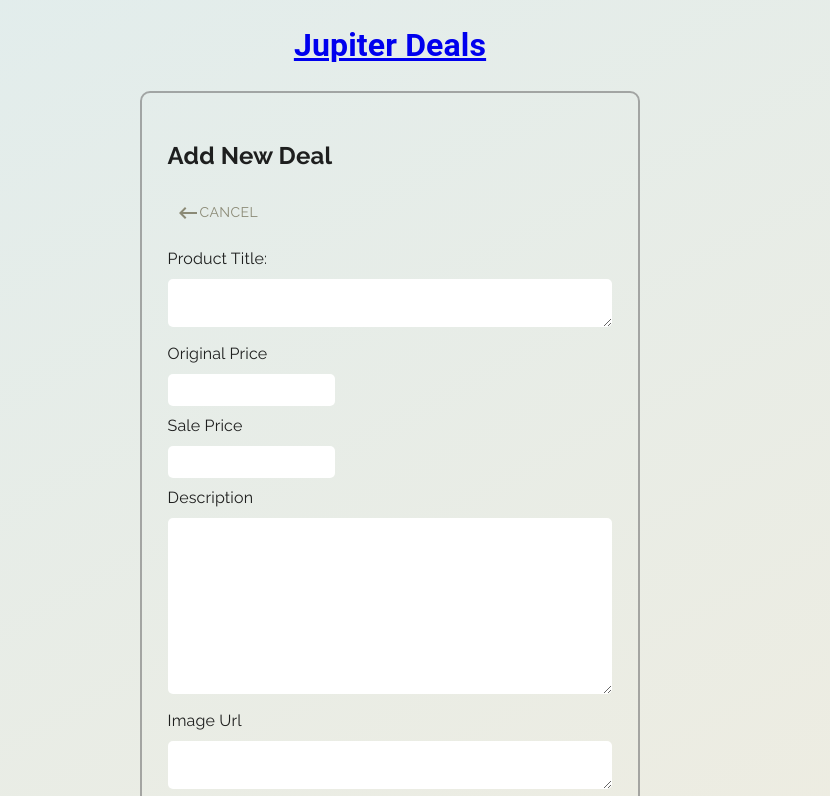
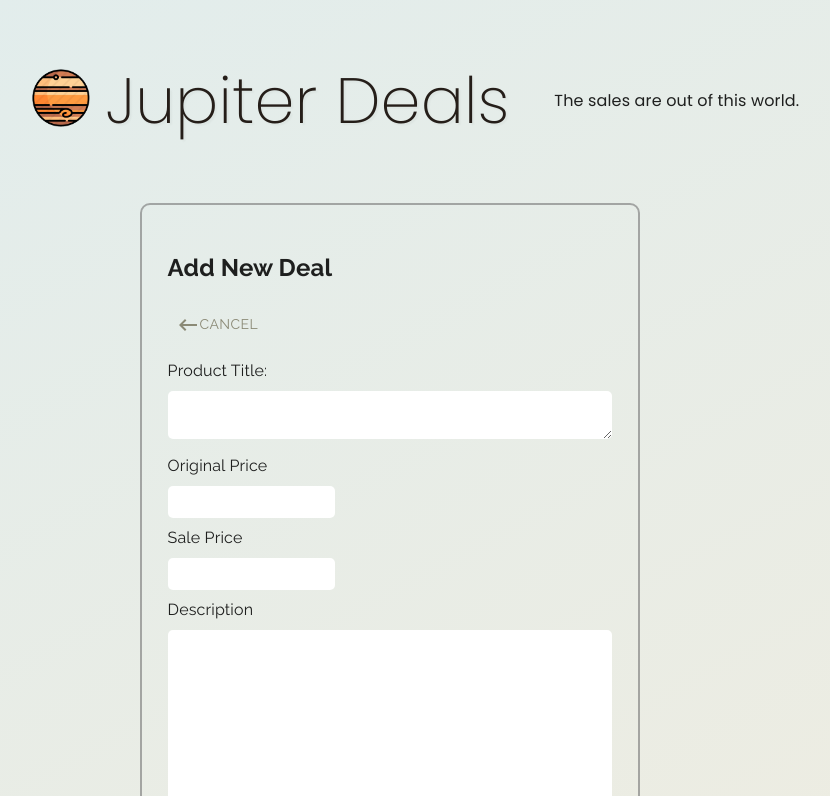
Before and after one commit to Jupiter115/crispy-guide, a React (Create React App) app: page /admin/post in a window 1280 px wide. Shown: the top 796 px of the page, without its empty margins (250-1080 px from the left). Built offline with nearby package versions, Linux system fonts and the light colour scheme.

Commit message:
Updated header (#12)
* css

* header

```diff
--- a/src/components/Admin.css
+++ b/src/components/Admin.css
@@ -2,9 +2,10 @@
 GLOBAL
 **************************************************************************/
 
-.adminDash_container, .adminPost_container {
+.adminDash_container, .adminPost_container, .adminEdit_container {
   max-width: 1200px;
   margin: 0 auto;
+  width: 95vw;
 }
 
 button.adminDash_button{
@@ -13,6 +14,10 @@ button.adminDash_button{
   font-weight: 600;
   background-color: var(--clr-accent3);
   padding: .5rem 3rem;
+}
+
+button.adminDash_button-delete{
+  background-color: red! important;
 }
 /**************************************************************************
 LOGIN
@@ -72,7 +77,7 @@ svg.adminDash_edit:hover {
 NEW & EDIT POST
 **************************************************************************/
 
-.adminPost_container{
+.adminPost_container, .adminEdit_container{
   max-width: 500px;
   min-width: 250px;
   padding: clamp(.5rem, 2vw, 2rem);
@@ -106,3 +111,14 @@ span.adminDash_checkbox {
   color: var(--clr-accent1) !important;
   outline: .5px;
 }
+
+.adminEdit_img {
+  border-radius: 5px;
+  box-shadow: 5px 5px 5px rgba(0, 0, 0, 0.073);
+  display: block;
+  height: auto;
+  margin: 0 auto;
+  max-height: 300px;
+  max-width: 80%;
+  width: 100%;
+}
--- a/src/components/AdminDashEditPost.js
+++ b/src/components/AdminDashEditPost.js
@@ -15,7 +15,7 @@ export default function AdminDashEditPost() {
     setProduct({ ...product, [event.target.id]: event.target.value });
   };
   const checkHero = (event) => {
-    setProduct({...product, hero: event.target.checked});
+    setProduct({ ...product, hero: event.target.checked });
   };
   const handleSubmit = (event) => {
     event.preventDefault();
@@ -43,17 +43,18 @@ export default function AdminDashEditPost() {
       .then((res) => setProdVal(res.data));
   };
   useEffect(fetchData, []);
-  useEffect(() => console.log(prodVal), [prodVal]);
 
   return (
-    <div>
-      <div>
-        <Button onClick={() => navigate(-1)}>
-          <KeyboardBackspaceIcon /> Cancel
-        </Button>
-      </div>
+    <div className="adminEdit_container">
+      <h2 className="font-body">Edit Deal</h2>
+      <Button onClick={() => navigate(-1)} className="adminPost_cancel">
+        <KeyboardBackspaceIcon /> Cancel
+      </Button>
+
       <form action="submit" onSubmit={handleSubmit}>
-        <label htmlFor="title">Title: </label>
+        <label className="font-body" htmlFor="title">
+          Product Title:
+        </label>
         <br />
         <textarea
           onChange={handleChange}
@@ -62,9 +63,12 @@ export default function AdminDashEditPost() {
           rows="2"
           cols="50"
           defaultValue={prodVal.title}
+          className="width-100 adminPost_input"
         />
         <br />
-        <label htmlFor="orig">Original Price</label>
+        <label className="font-body" htmlFor="orig">
+          Original Price
+        </label>
         <br />
         <input
           onChange={handleChange}
@@ -72,9 +76,12 @@ export default function AdminDashEditPost() {
           id="orig"
           step=".01"
           defaultValue={prodVal.orig}
+          className="adminPost_input"
         />
         <br />
-        <label htmlFor="price">Sale Price</label>
+        <label className="font-body" htmlFor="price">
+          Sale Price
+        </label>
         <br />
         <input
           onChange={handleChange}
@@ -82,11 +89,15 @@ export default function AdminDashEditPost() {
           id="price"
           step=".01"
           defaultValue={prodVal.price}
+          className="adminPost_input"
         />
         <br />
-        <label htmlFor="description">Description</label>
+        <label className="font-body" htmlFor="description">
+          Description
+        </label>
         <br />
         <textarea
+          className="width-100 adminPost_input"
           onChange={handleChange}
           type="text"
           id="description"
@@ -95,9 +106,12 @@ export default function AdminDashEditPost() {
           defaultValue={prodVal.description}
         />
         <br />
-        <label htmlFor="image">Image Url</label>
+        <label className="font-body" htmlFor="image">
+          Image Url
+        </label>
         <br />
         <textarea
+          className="width-100 adminPost_input"
           onChange={handleChange}
           type="text"
           id="image"
@@ -106,41 +120,53 @@ export default function AdminDashEditPost() {
           defaultValue={prodVal.image}
         />
         <br />
-        <img src={prodVal.image} alt="product" />
+        <img src={prodVal.image} className="adminEdit_img" alt="product" />
         <br />
-        <label htmlFor="link">Product Link</label>
+        <label className="font-body" htmlFor="link">
+          Product Link
+        </label>
         <br />
         <textarea
           onChange={handleChange}
           type="text"
           id="link"
           rows="2"
-          cols="50"
           defaultValue={prodVal.link}
+          className="width-100 adminPost_input"
         />
         <br />
-        <label htmlFor="category">Category</label>
+        <label className="font-body" htmlFor="category">
+          Category
+        </label>
         <br />
         <textarea
           onChange={handleChange}
           type="text"
           id="category"
           rows="2"
-          cols="50"
           defaultValue={prodVal.category}
+          className="width-100 adminPost_input"
         />
         <br />
-        Check if featured <Checkbox onChange={checkHero} />
+        Check if featured{" "}
+        <Checkbox className="adminDash_checkbox" onChange={checkHero} />
         <br />
         <br />
-        <Button variant="contained" onClick={handleSubmit}>
+        <Button
+          variant="contained"
+          onClick={handleSubmit}
+          className="adminDash_button"
+        >
           Post
         </Button>
       </form>
 
-      <br />
-      <br />
-      <Button onClick={handleDelete} variant="contained" color="error">
+      <Button
+        onClick={handleDelete}
+        className="adminDash_button adminDash_button-delete"
+        variant="contained"
+        color="error"
+      >
         DELETE <DeleteIcon fontSize="small" />
       </Button>
     </div>
--- a/src/components/AdminDashNewPost.js
+++ b/src/components/AdminDashNewPost.js
@@ -1,4 +1,4 @@
-import React, { useEffect, useState } from "react";
+import React, { useState } from "react";
 import KeyboardBackspaceIcon from "@mui/icons-material/KeyboardBackspace";
 import { Button, Checkbox } from "@mui/material";
 import { useNavigate } from "react-router-dom";
--- a/src/components/Header.js
+++ b/src/components/Header.js
@@ -1,12 +1,18 @@
 import React from "react";
 import { Link } from "react-router-dom";
+import jupiter from "../assets/jupiter-900656-removebg-preview-removebg-preview.png";
 
 export default function Header() {
   return (
     <header>
+      <div>
+        <img src={jupiter} alt="logo" className="header_logo" />
+      </div>
+
       <h1 className="header_title">
         <Link to="/">Jupiter Deals</Link>
       </h1>
+      <p className='header_subtitle'>The sales are out of this world.</p>
     </header>
   );
 }
--- a/src/index.css
+++ b/src/index.css
@@ -27,10 +27,47 @@ HEADER
 **************************************************************************/
 
 header{
- display:flex;
- justify-content: center;
+  width: 100%;
+  max-width: 1600px;
+  margin:0 auto;
+  display: flex;
+  padding: 2rem;
+  align-items: center;
+  gap: clamp(.5rem, 1vw, 4rem);
+  flex-wrap: wrap;
+  justify-content: center;
 }
 
+.header_logo {
+  width: 100%;
+  min-width: 15px;
+  max-width: 4rem;
+  height: auto;
+}
+
+@media  (min-width: 550px) {
+  .header_logo {
+    margin-left: 3rem
+  }
+}
+
+.header_title > a  {
+  display: inline;
+  font-size: clamp(2rem, 5vw, 4rem);
+  font-family: var(--font-title);
+  width: 100%;
+  text-shadow: 2px 2px 2px rgba(0, 0, 0, 0.037);
+  text-decoration: none;
+  font-weight: 200;
+  color: var(--clr-text);
+  margin-right: 2rem;
+}
+
+.header_subtitle {
+  margin: 0;
+  font-family: var(--font-title);
+  padding: 0;
+}
 /**************************************************************************
 PRODUCT CARD
 **************************************************************************/
```
Also changed, not shown: src/assets/jupiter-900656-removebg-preview-removebg-preview.png (added), src/assets/jupiter-900656.png (added).
